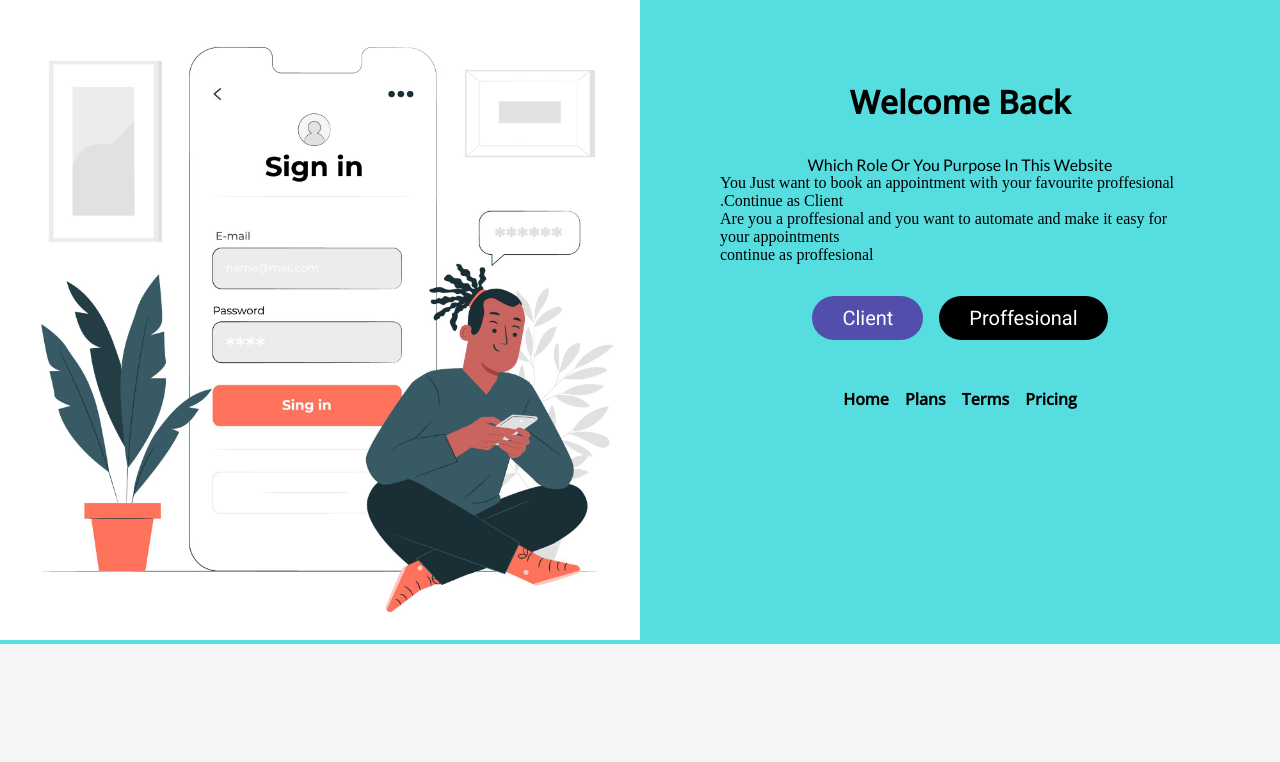
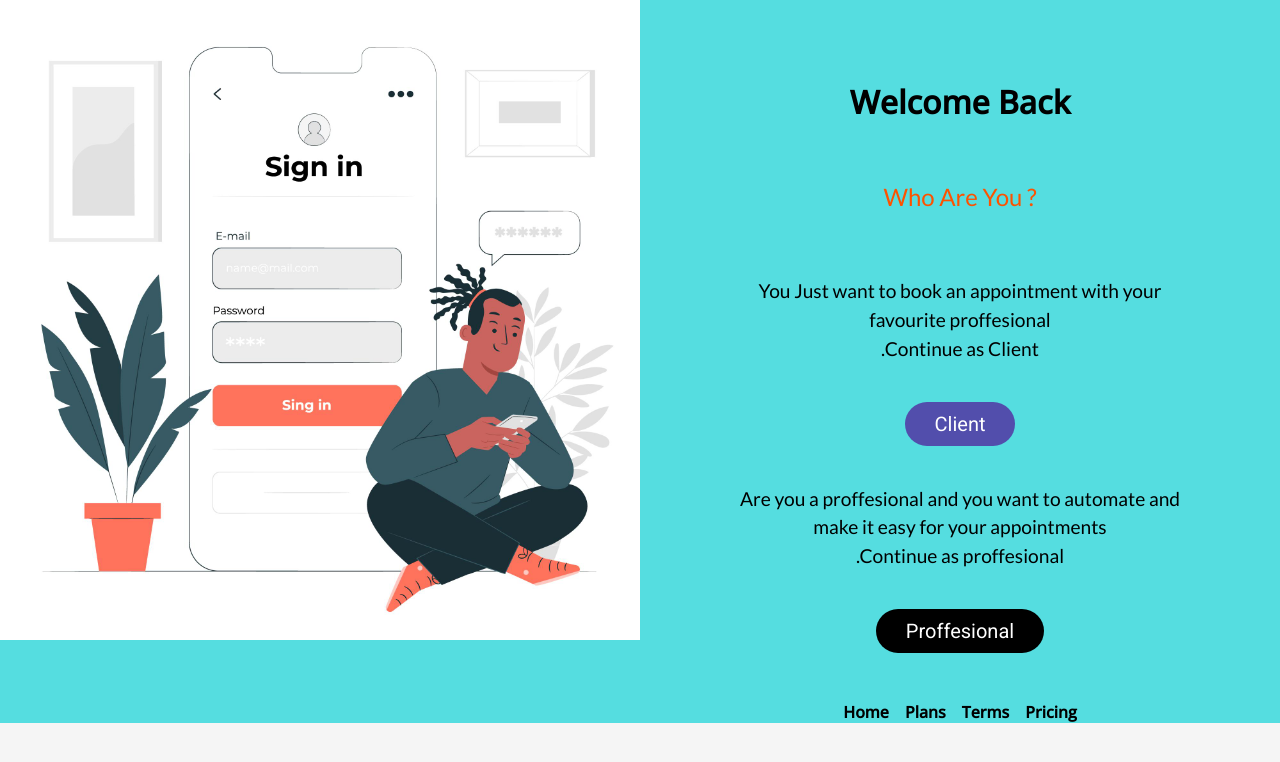
Before and after one commit to githukelvin/software-dev-lab, a Vue app in the folder bookie/: page /IsAClientProffesional in a window 1280 px wide. Shown: the top 762 px of the page. Built offline with nearby package versions, Linux system fonts and the light colour scheme.

Commit message:
Proffesional page done

```diff
--- a/bookie/src/views/Auth/IsAClientProffesional.vue
+++ b/bookie/src/views/Auth/IsAClientProffesional.vue
@@ -1,21 +1,25 @@
 <template>
-  <div>
-    <p class="top">Which role or you purpose in this website</p>
-    <p>
-      You Just want to book an appointment with your favourite proffesional
-      <br />.Continue as Client
-    </p>
-    <p>
-      Are you a proffesional and you want to automate and make it easy for your
-      appointments <br />continue as proffesional
-    </p>
+  <div class="content">
+    <p class="top">Who Are You ?</p>
+
     <div class="btns">
+      <p>
+        You Just want to book an appointment with your favourite proffesional
+        <br />.Continue as Client
+      </p>
       <ActionBtn toLink="IsAClient" classname="client" text="Client" />
+    </div>
+    <div class="btns">
+      <p>
+        Are you a proffesional and you want to automate and make it easy for
+        your appointments <br />.Continue as proffesional
+      </p>
       <ActionBtn
         toLink="IsAProffesional"
         classname="proffesional"
         text="Proffesional"
       />
+      <!-- codec54321 -->
     </div>
   </div>
 </template>
@@ -30,6 +34,9 @@ import ActionBtn from "@/components/ActionBtn.vue";
   font-weight: 500;
   font-family: "Lato", sans-serif;
   text-align: center;
+  padding: 1em;
+  font-size: 1.5em;
+  color: #fd5200;
 }
 .proffesional {
   background: #000;
@@ -39,9 +46,18 @@ import ActionBtn from "@/components/ActionBtn.vue";
 }
 .btns {
   display: flex;
+  flex-direction: column;
   align-items: center;
   justify-content: center;
-  gap: 1em;
-  margin-block: 2em;
+}
+p {
+  font-family: "Lato", sans-serif;
+  font-size: 1.2em;
+  line-height: 1.5;
+  text-align: center;
+  padding-block: 2em;
+}
+.content {
+  margin-bottom: 2em;
 }
 </style>
--- a/bookie/src/views/Auth/LoginPage.vue
+++ b/bookie/src/views/Auth/LoginPage.vue
@@ -52,6 +52,7 @@
           </button>
         </div>
       </VForm>
+      <!-- 0781762177 -->
     </div>
   </div>
 </template>
```
